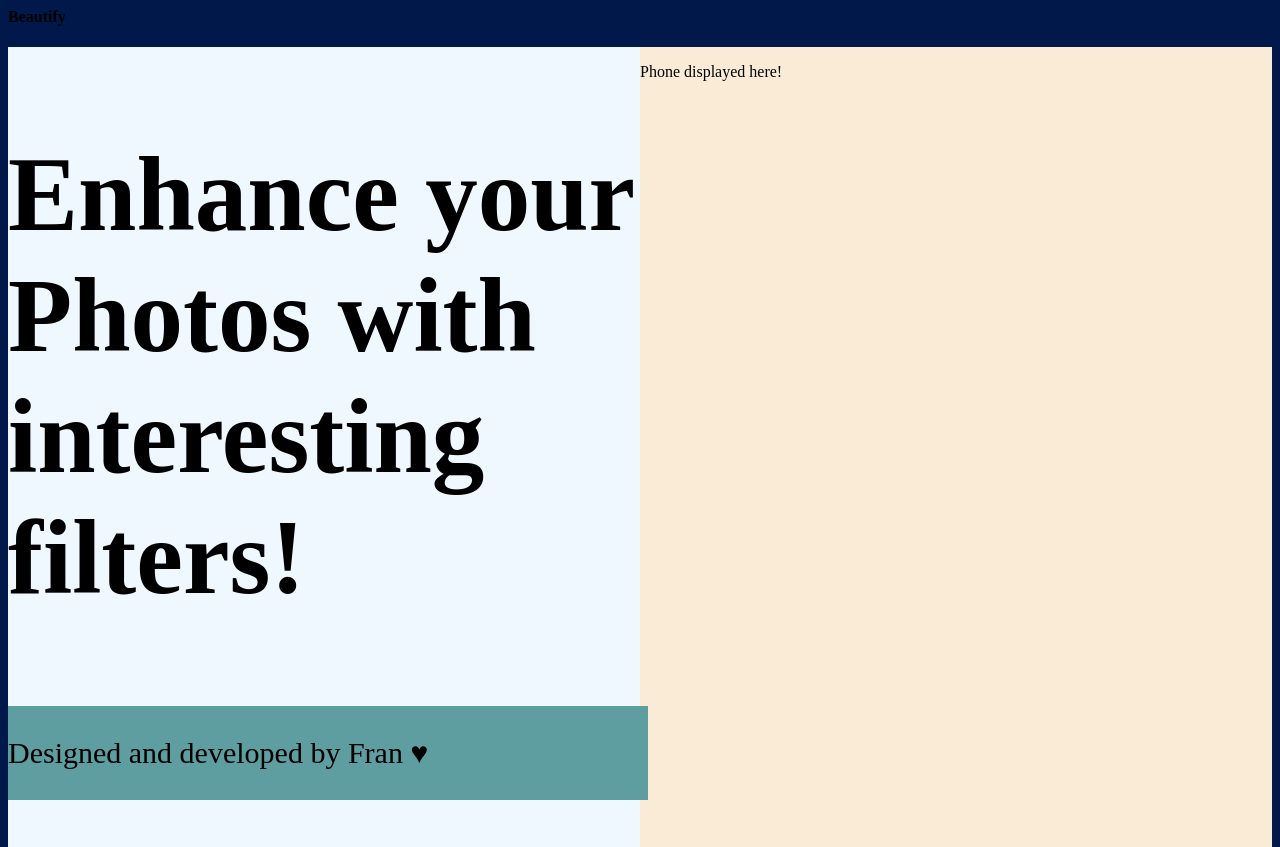
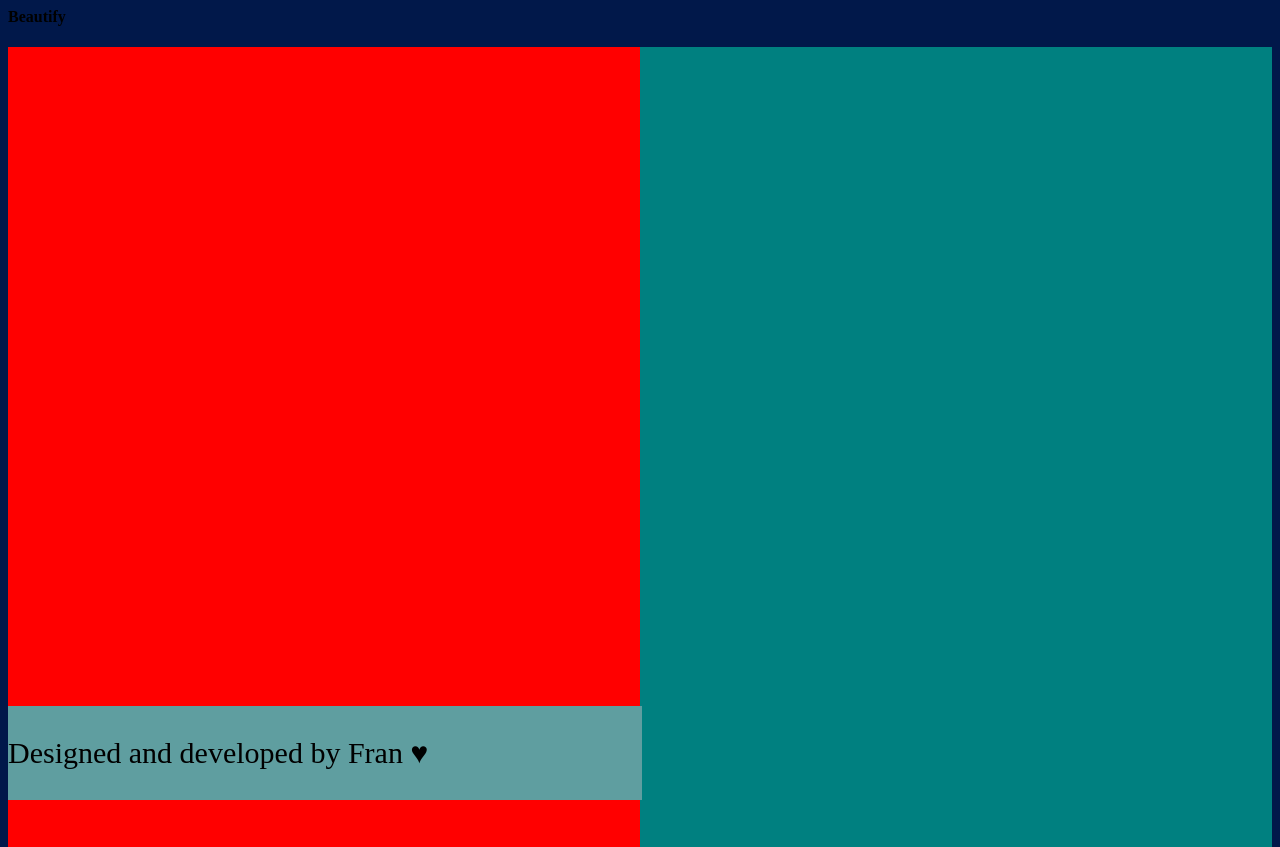
Before and after one commit to Frances515/Photo-Filter, a plain HTML site: page index.html in a window 1280 px wide. Drawn offline with Linux system fonts and the light colour scheme.

Commit message:
restructuring template

```diff
--- a/index.html
+++ b/index.html
@@ -1,31 +1,32 @@
 <head>
-    <link rel="stylesheet" href="styles.css">
-    <title>
-        Photo Filter
-    </title>
+  <link rel="stylesheet" href="styles.css" />
+  <title>Photo Filter</title>
 </head>
 <body>
-    <div id="page-title">
-        <h4>
-            Beautify
-        </h4>
+  <div id="page-title">
+    <h4>Beautify</h4>
+  </div>
+
+  <div id="left-column">
+    <!-- <div id="page-text">
+      <h2>
+        Enhance your Photos with interesting
+        <span id="filter-text">filters!</span>
+      </h2>
     </div>
-    <!-- <div id="grid"> -->
-        <!-- <div class="grid-item"> -->
-            <div id="page-text">
-                <h2>Enhance your Photos with interesting filters!</h2>
-                <div id="page-footer">
-                    <p>Designed and developed by Fran &hearts;</p>
-                </div>
-            <!-- </div> -->
+  </div>
+  <div id="subtext">
+    <p>Upload your photos and have fun with different filters</p>-->
+    <div id="text-footer">
+        <p>Designed and developed by Fran &hearts;</p>
+      </div>
+  </div>
+
+  <div id="right-column">
+    <!-- <div id="phone-display">
+      <p>Phone displayed here!</p>
+    </div> -->
+  </div>
 
 
-        </div>
-        <!-- <div class="grid-item"> -->
-            <div id="phone-display">
-                <p>Phone displayed here!</p>
-            </div>
-        <!-- </div> -->
-    <!-- </div> -->
-
 </body>
--- a/styles.css
+++ b/styles.css
@@ -7,30 +7,51 @@ body{
     overflow-y: hidden;
 }
 
-#page-text{
+/* .column{
     width: 50%;
     float: left;
+    height: 100vh;
+
+} */
+
+#left-column{
+    background-color: red;
+    width: 50%;
+    float: left;
+    height: 100vh;
+}
+
+#right-column{
+    background-color: teal;
+    width: 50%;
+    float: left;
+    height: 100vh;
+}
+
+#page-text{
     background-color: aliceblue;
-    height: 100vh;
     font-size: 70px;
 }
 
-#page-footer{
+#text-footer{
     background-color: cadetblue;
     font-size: 30px;
     bottom: 0;
     position: absolute;
-    width: 50%;
+    width: 49.5%;
+
+}
+
+#filter-text{
+    background: linear-gradient(to right, red , yellow);
+    -webkit-text-fill-color: transparent;
+    -webkit-background-clip: text;
 
 }
 
 #phone-display{
-    width: 50%;
-    float: left;
     background-color: antiquewhite;
     height: 100vh;
-
-
 }
 
 /* #page-title{
```
